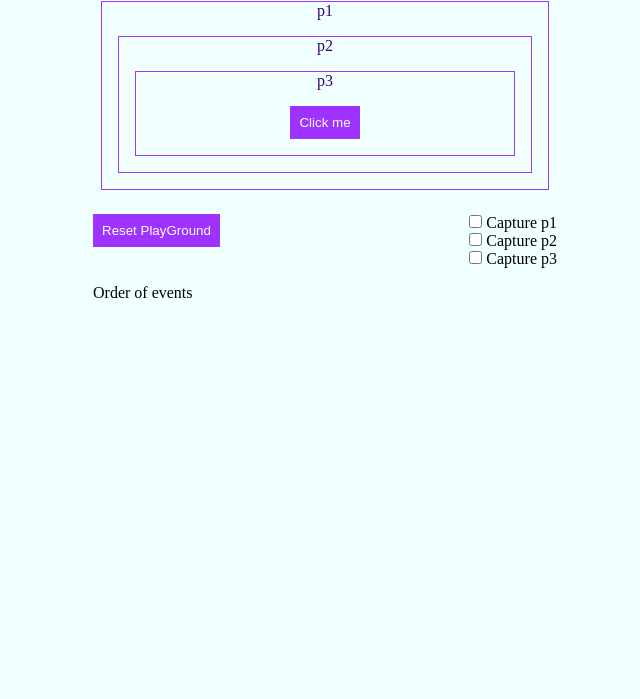
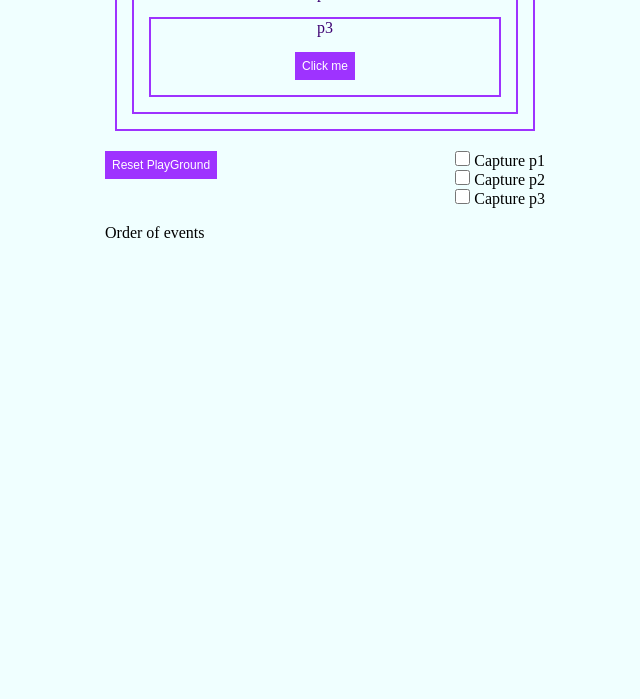
Before and after one commit to saishiva1/eventPropagation, a plain HTML site: page index.html in a window 1280 px wide. Shown: the part 101-800 px from the top of the page, without its empty margins (315-955 px from the left). Drawn offline with Linux system fonts and the light colour scheme.

Commit message:
updated html meta tag

```diff
--- a/index.html
+++ b/index.html
@@ -3,10 +3,12 @@
 <head>
     <meta charset="UTF-8">
     <title>Bubbling/Capturing</title>
+    <meta name="viewport" content="width=device-width, initial-scale=1.0">
     <link rel="shortcut icon" href="./favicon.ico"/>
     <link rel="stylesheet" href="./styles.css">
 </head>
 <body>
+<div class="container">
     <h1 class="header">Demonstration of how event propagation works</h1>
     <div class="p1 txc">
         p1
@@ -43,6 +45,7 @@
             </div>
         </div>
     </div>
+</div>
 <script src="./index.js"></script>
 </body>
 </html>
--- a/styles.css
+++ b/styles.css
@@ -1,31 +1,32 @@
 body, html {
-    padding: 1em;
+    padding: 0;
     border: 0;
     margin: 0;
     background-color: azure;
 }
 
-body {
+.container {
+    max-width: 450px;
     margin: auto;
-    max-width: 30rem;
-    width: 100vw;
+    padding: 10px;
+    text-align: center;
 }
 
 *, *::before, *::after {
-    margin: 0
+    margin: 0;
 }
 
 .p1, .p2, .p3, button {
-    /*padding: 1em;*/
-    border: 1px solid #9e33ff;
-    margin: 1rem;
+    border: 2px solid #9e33ff;
+    margin: 15px;
 }
 
 button {
     display: block;
     background-color: #9e33ff;
     color: white;
-    padding: 0.5rem;
+    padding: 5px;
+    font-size: 12px;
 }
 
 button:hover {
@@ -62,7 +63,7 @@ button:hover {
 }
 
 .p5 {
-    padding: 0.5rem;
+    padding: 5px;
 }
 
 .btn-reset {
@@ -75,6 +76,12 @@ button:hover {
 
 input[type='checkbox']:hover {
     cursor: pointer;
+}
+
+input[type='checkbox'] {
+
+    width: 15px;
+    height: 15px;
 }
 
 .alc {
@@ -100,7 +107,7 @@ input[type='checkbox']:hover {
 
 .header {
     color: #9e33ff;
-    font-size: 1.5rem;
+    font-size: 20px;
 }
 
 .mla {
```
Lines whose indentation alone changed are shown as unchanged.
